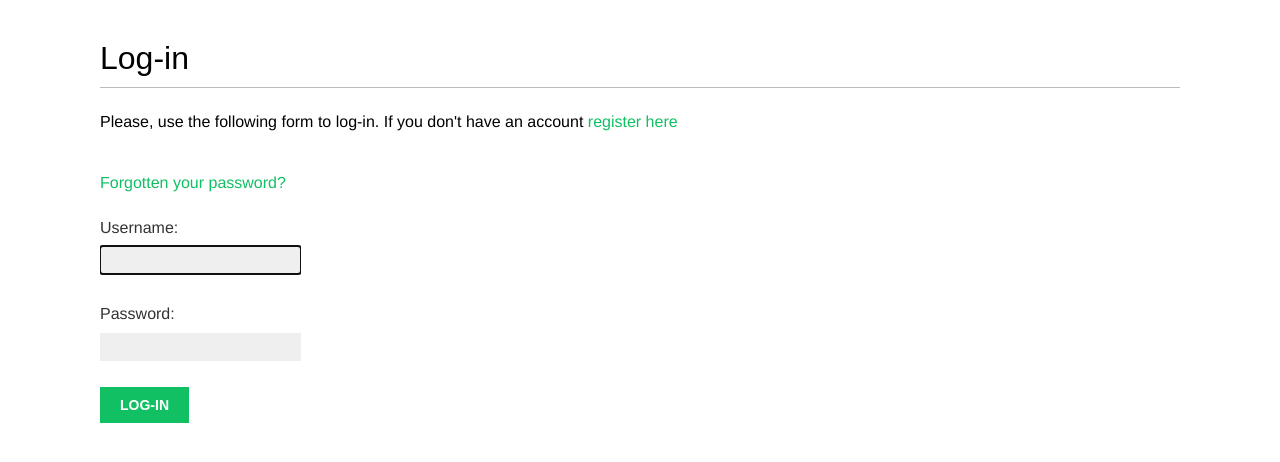
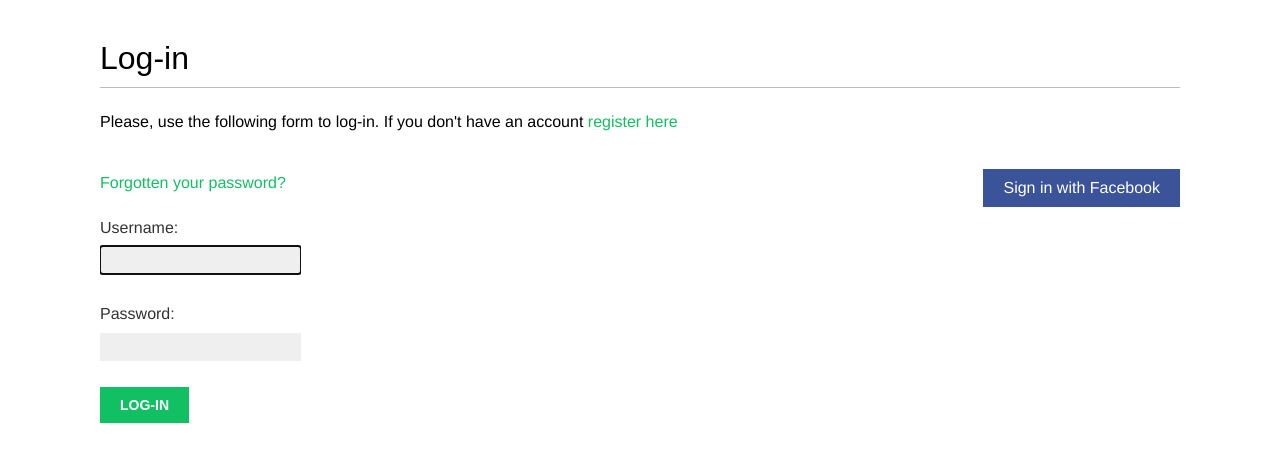
Before and after one commit to mhammed2020/image-sharing-platform, a Django app: page /account/login/ in a window 1280 px wide. Shown: the part 47-509 px from the top of the page. Run offline with Django 3.2, Linux system fonts and the light colour scheme; some web fonts are replaced.

Commit message:
Add facebook key authentication \

```diff
--- a/account/authentication.py
+++ b/account/authentication.py
@@ -2,9 +2,7 @@ from django.contrib.auth.models import User
 from django.contrib.auth import authenticate, login
 
 class EmailAuthBackend(object):
-"""
-Authenticate using an e-mail address.
-"""
+
     def authenticate(self, request, username=None, password=None):
         try:
             user = User.objects.get(email=username)
--- a/account/templates/registration/login.html
+++ b/account/templates/registration/login.html
@@ -24,4 +24,12 @@ Please try again.
 <p><input type="submit" value="Log-in"></p>
 </form>
 </div>
+<div class="social">
+    <ul>
+    <li class="facebook">
+    <a href="{% url "social:begin" "facebook" %}">Sign in with
+    Facebook</a>
+    </li>
+    </ul>
+    </div>
 {% endblock %}
```
Also changed, not shown: project/settings.py (+7 -0 lines), db.sqlite3.
